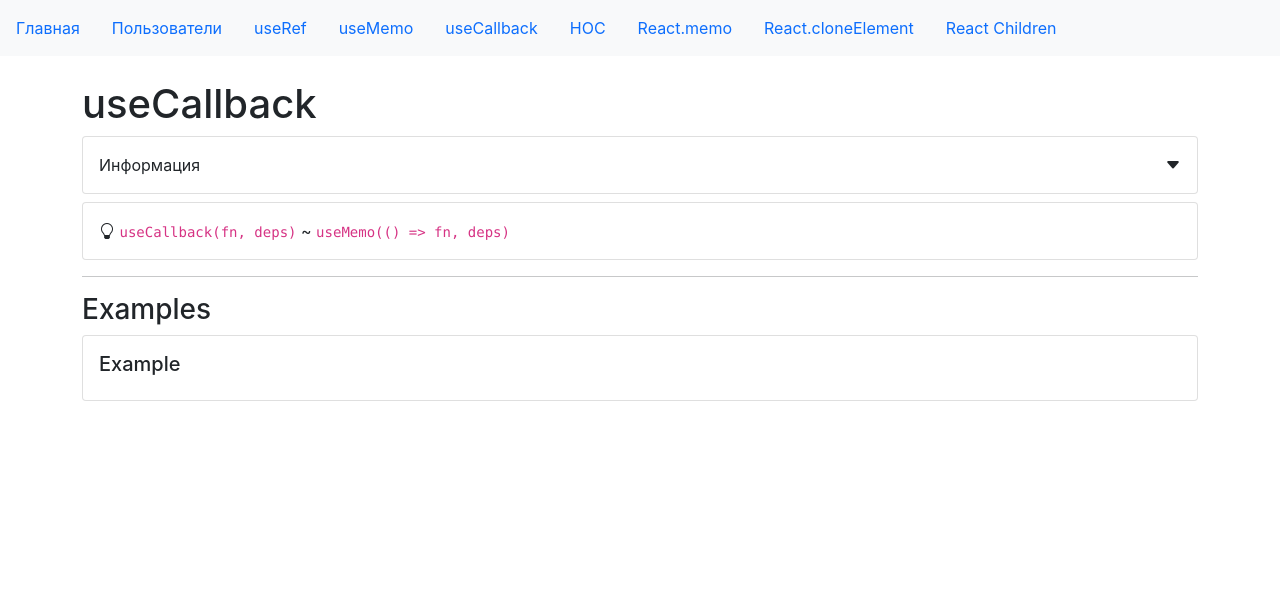
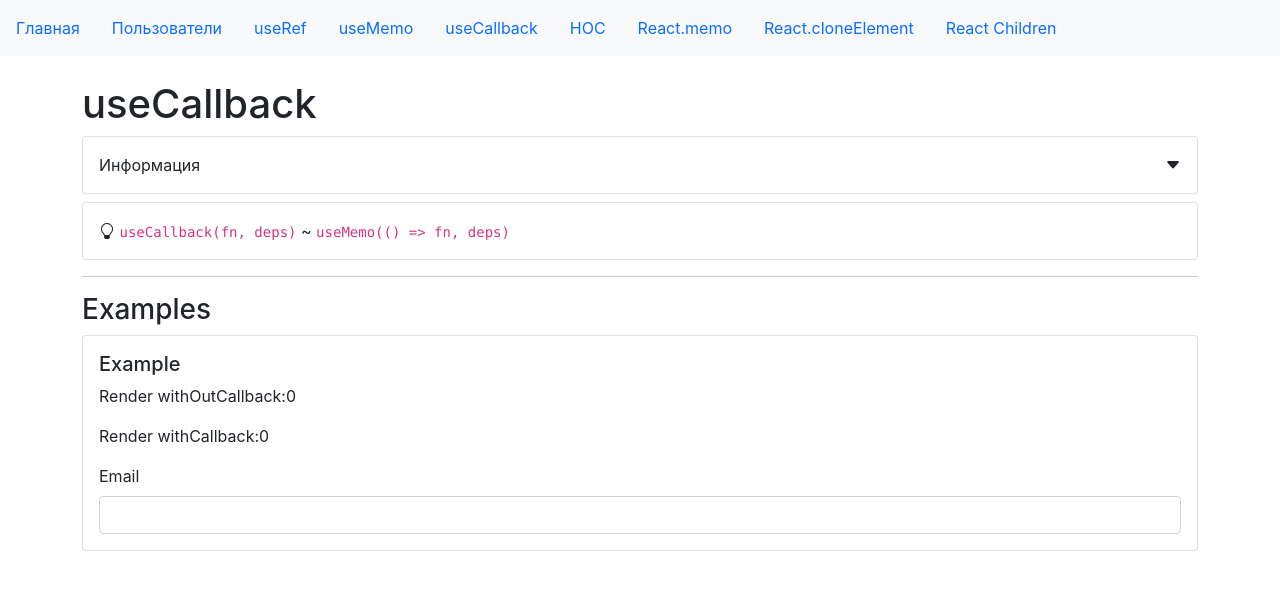
Before and after one commit to gumirus/start-hooks, a React (Create React App) app: page /useCallback in a window 1280 px wide. Shown: the top 590 px of the page. Built offline with nearby package versions, Linux system fonts and the light colour scheme.

Commit message:
useCallback

```diff
--- a/src/app/components/examples/useCallback/useCallBackExample.jsx
+++ b/src/app/components/examples/useCallback/useCallBackExample.jsx
@@ -1,11 +1,50 @@
-import React from "react";
+import React, { useState, useEffect, useRef, useCallback } from "react";
 import CardWrapper from "../../common/Card";
 import SmallTitle from "../../common/typografy/smallTitle";
 
 const UseCallBackExample = () => {
+    const [date, setDate] = useState({});
+    const withOutCallback = useRef(0);
+    const withCallback = useRef(0);
+    const handleChange = ({ target }) => {
+        setDate((prevState) => ({ ...prevState, [target.name]: target.value }));
+    };
+    // Without Callback
+    const validateWithOutCallback = (date) => {
+        console.log(date);
+    };
+    useEffect(() => {
+        withOutCallback.current++;
+    }, [validateWithOutCallback]);
+    // With Callback
+    const validateWithCallback = useCallback((date) => {
+        console.log(date);
+    }, []);
+    useEffect(() => {
+        withCallback.current++;
+    }, [validateWithCallback]);
+
+    useEffect(() => {
+        validateWithOutCallback(date);
+        validateWithCallback(date);
+    }, [date, validateWithOutCallback]);
+
     return (
         <CardWrapper>
             <SmallTitle>Example</SmallTitle>
+            <p>Render withOutCallback:{withOutCallback.current}</p>
+            <p>Render withCallback:{withCallback.current}</p>
+            <label htmlFor="email" className="form-label">
+                Email
+            </label>
+            <input
+                type="email"
+                className="form-control"
+                id="email"
+                name="email"
+                value={date.email || ""}
+                onChange={handleChange}
+            />
         </CardWrapper>
     );
 };
```
